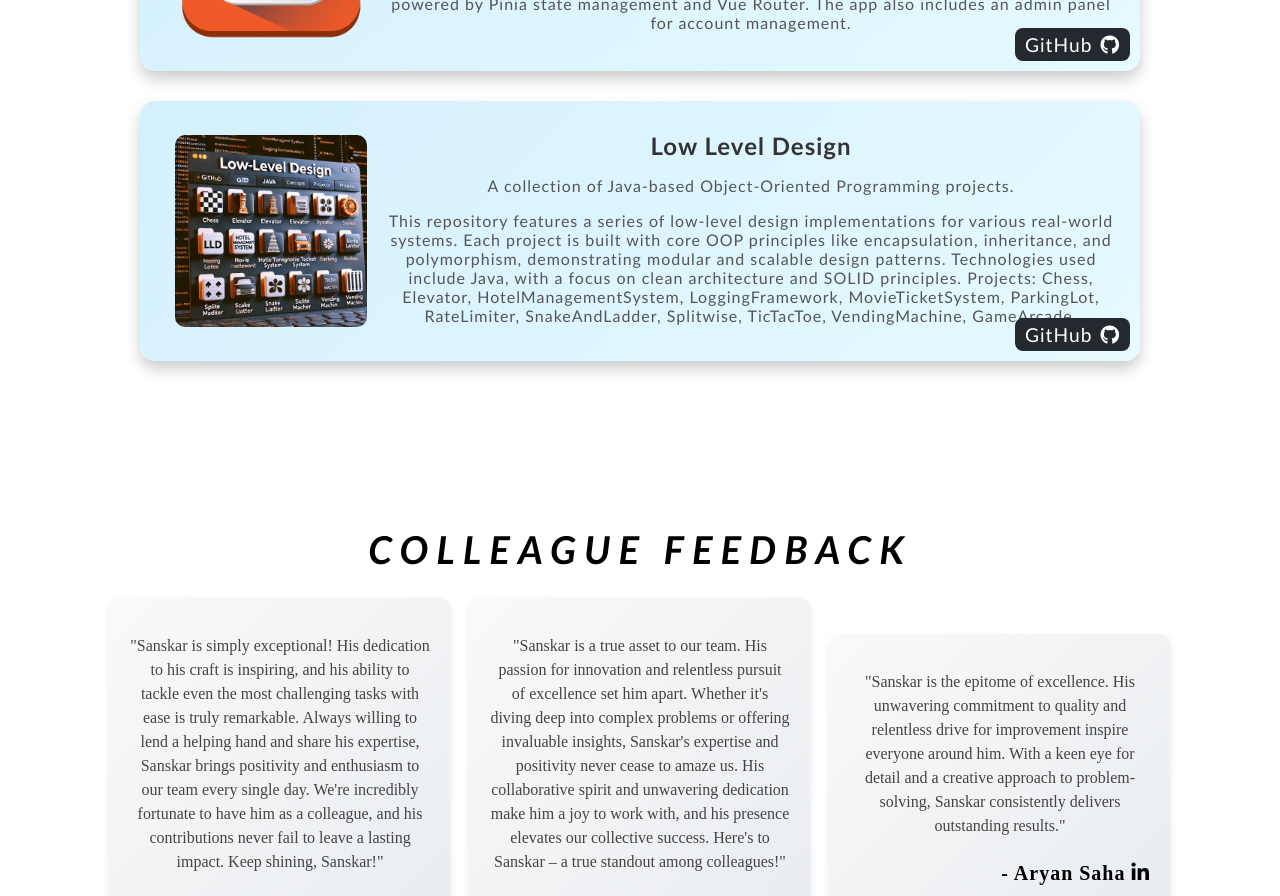
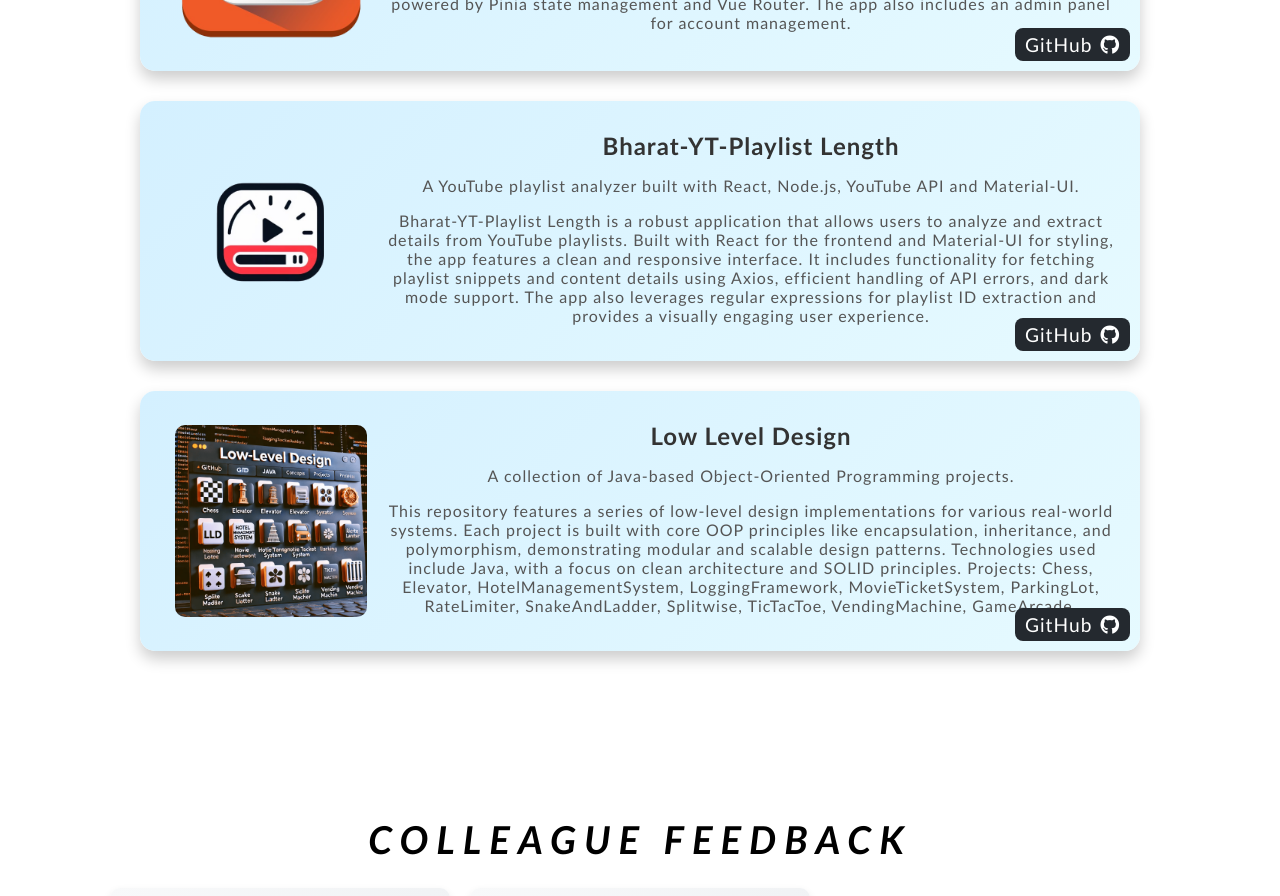
Before and after one commit to SanskarJaiswal2904/SanskarWebsite, a Vue app: page / in a window 1280 px wide. Shown: the part 2520-3416 px from the top of the page. Built offline with nearby package versions, Linux system fonts and the light colour scheme.

Commit message:
added Bharat-YT-Playlist Length in project component

```diff
--- a/src/components/mainsection/Projects.vue
+++ b/src/components/mainsection/Projects.vue
@@ -63,6 +63,15 @@
             'To-Do Pal is a comprehensive task management application combining Flask for backend development, MongoDB for database handling, and Vue.js for the frontend. It supports secure user authentication, full CRUD operations for tasks, and an intuitive interface powered by Pinia state management and Vue Router. The app also includes an admin panel for account management.',
           },
           {
+            title: 'Bharat-YT-Playlist Length',
+            description: 'A YouTube playlist analyzer built with React, Node.js, YouTube API and Material-UI.',
+            image: '/projects-logo/YTPlaylist-len.png',
+            link: 'https://bharat-yt-playlist-length.vercel.app',
+            github: 'https://github.com/SanskarJaiswal2904/Bharat-YT-Playlist-Length',
+            details:
+              'Bharat-YT-Playlist Length is a robust application that allows users to analyze and extract details from YouTube playlists. Built with React for the frontend and Material-UI for styling, the app features a clean and responsive interface. It includes functionality for fetching playlist snippets and content details using Axios, efficient handling of API errors, and dark mode support. The app also leverages regular expressions for playlist ID extraction and provides a visually engaging user experience.',
+          },
+          {
           title: 'Low Level Design',
           description: 'A collection of Java-based Object-Oriented Programming projects.',
           image: '/projects-logo/LLD-logo.png',
@@ -70,7 +79,7 @@
           github: 'https://github.com/SanskarJaiswal2904/Low-Level-Design',
           details:
             'This repository features a series of low-level design implementations for various real-world systems. Each project is built with core OOP principles like encapsulation, inheritance, and polymorphism, demonstrating modular and scalable design patterns. Technologies used include Java, with a focus on clean architecture and SOLID principles. \nProjects: Chess, Elevator, HotelManagementSystem, LoggingFramework, MovieTicketSystem, ParkingLot, RateLimiter, SnakeAndLadder, Splitwise, TicTacToe, VendingMachine, GameArcade.',
-      }
+          },
 
       ];
 
```
Also changed, not shown: public/projects-logo/YTPlaylist-len.png (added). Lines whose indentation alone changed are shown as unchanged.
